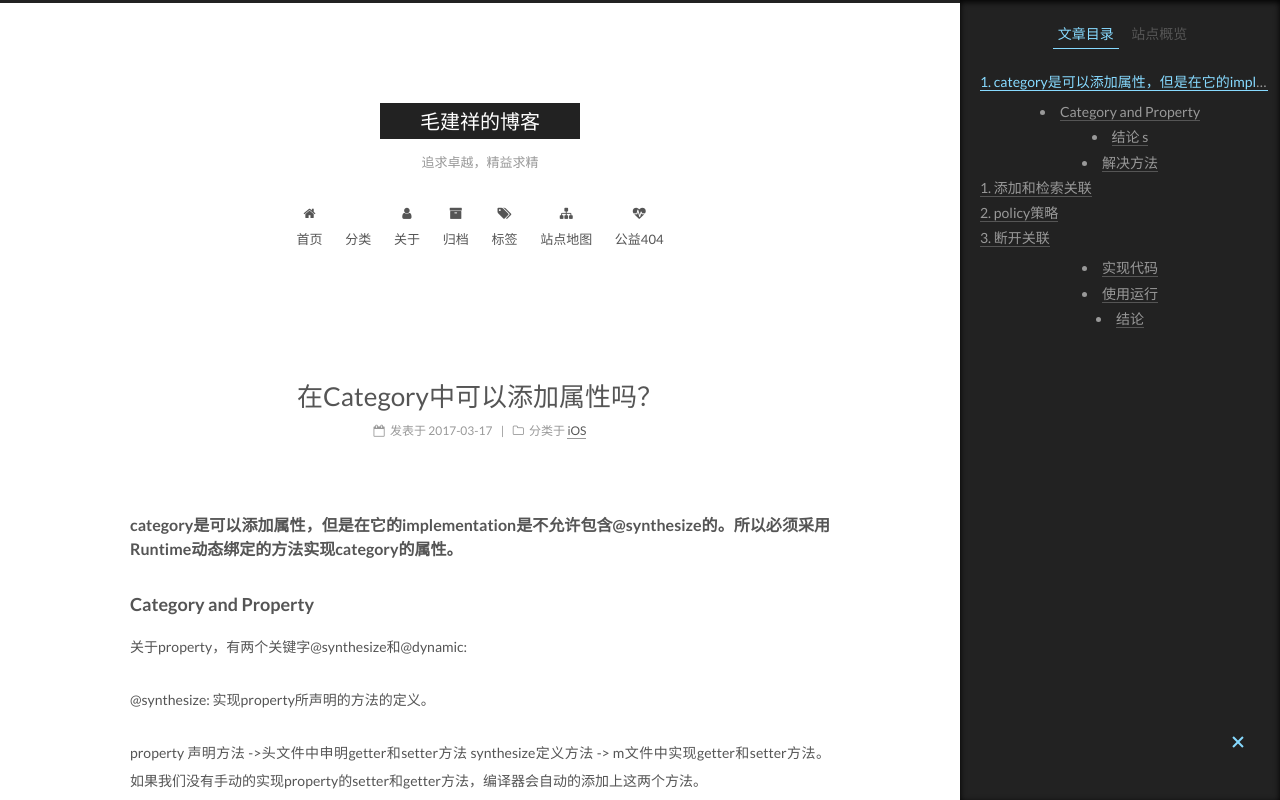
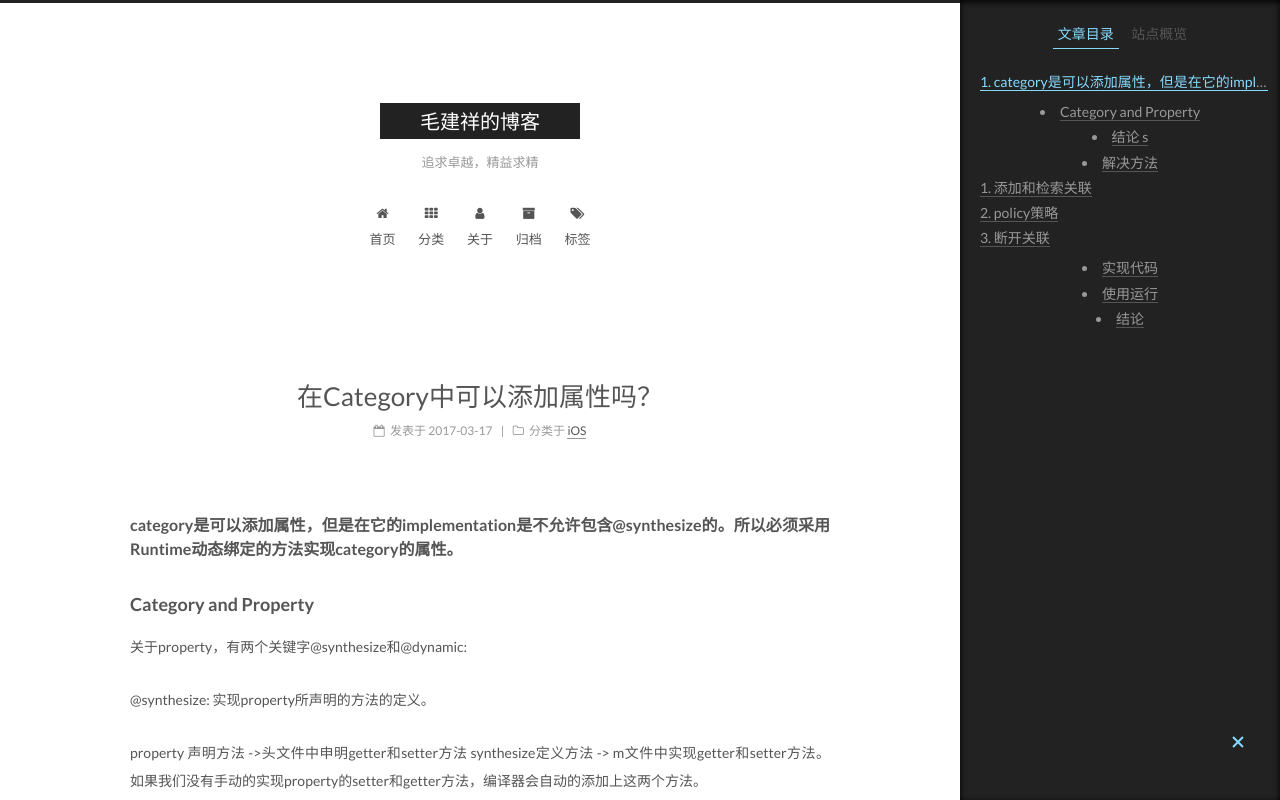
Before and after one commit to MaoJianxiang/maojianxiang.github.io, a plain HTML site: page 2017/03/17/在Category中可以添加属性吗/index.html in a window 1280 px wide. Shown: the top 800 px of the page. Drawn offline with Linux system fonts and the light colour scheme.

Commit message:
Site updated: 2017-03-18 18:03:14

```diff
--- a/2017/03/17/在Category中可以添加属性吗/index.html
+++ b/2017/03/17/在Category中可以添加属性吗/index.html
@@ -98,7 +98,7 @@
  @synthesize: 实现property所声明的方法的定义。
  property 声明方法 -&amp;">
 <meta property="og:image" content="https://maojianxiang.com/Picture/1.png">
-<meta property="og:updated_time" content="2017-03-19T00:48:44.000Z">
+<meta property="og:updated_time" content="2017-03-19T01:02:43.000Z">
 <meta name="twitter:card" content="summary">
 <meta name="twitter:title" content="在Category中可以添加属性吗？">
 <meta name="twitter:description" content="category是可以添加属性，但是在它的implementation是不允许包含@synthesize的。所以必须采用Runtime动态绑定的方法实现category的属性。Category and Property关于property，有两个关键字@synthesize和@dynamic:
@@ -212,7 +212,7 @@
         <li class="menu-item menu-item-categories">
           <a href="/categories" rel="section">
 
-              <i class="menu-item-icon fa fa-fw fa-categories"></i> <br />
+              <i class="menu-item-icon fa fa-fw fa-th"></i> <br />
 
             分类
           </a>
@@ -245,26 +245,6 @@
               <i class="menu-item-icon fa fa-fw fa-tags"></i> <br />
 
             标签
-          </a>
-        </li>
-
-
-        <li class="menu-item menu-item-sitemap">
-          <a href="/sitemap.xml" rel="section">
-
-              <i class="menu-item-icon fa fa-fw fa-sitemap"></i> <br />
-
-            站点地图
-          </a>
-        </li>
-
-
-        <li class="menu-item menu-item-commonweal">
-          <a href="/404.html" rel="section">
-
-              <i class="menu-item-icon fa fa-fw fa-heartbeat"></i> <br />
-
-            公益404
           </a>
         </li>
 
--- a/css/main.css
+++ b/css/main.css
@@ -1684,7 +1684,7 @@ pre .javascript .function {
   width: 4px;
   height: 4px;
   border-radius: 50%;
-  background: #ffff7a;
+  background: #bf575e;
 }
 .links-of-blogroll {
   font-size: 13px;
```
Also changed, not shown: 2017/03/17/Xcode-错误-Could-not-launch-app-解决办法/index.html (+1 -21 lines), archives/2017/03/index.html (+1 -21 lines), archives/2017/index.html (+1 -21 lines), archives/index.html (+1 -21 lines), categories/Debug/index.html (+1 -21 lines), categories/iOS/index.html (+1 -21 lines), index.html (+1 -21 lines), tags/Debug/index.html (+1 -21 lines), tags/iOS/index.html (+1 -21 lines).
